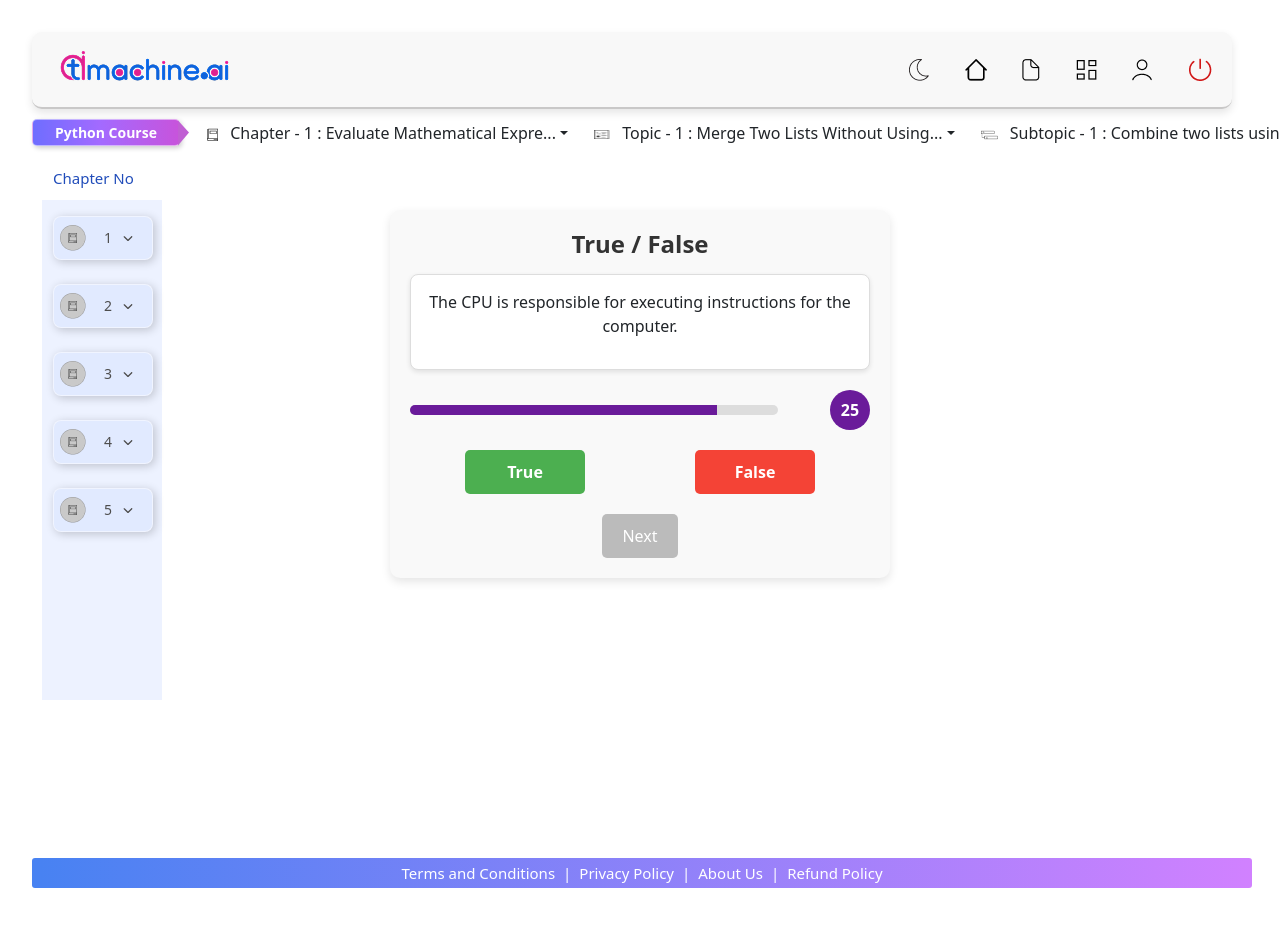
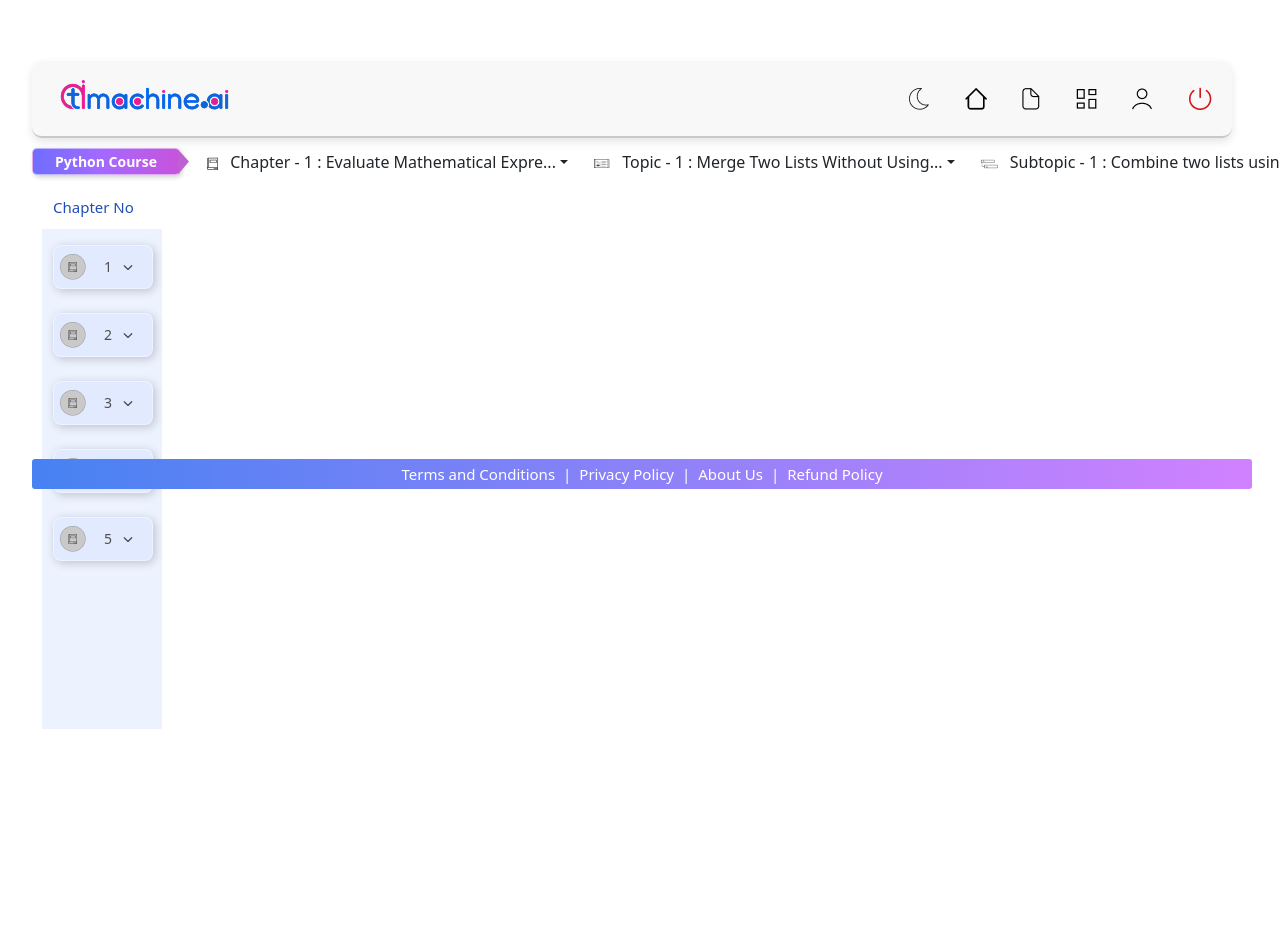
Before and after one commit to Kavya-241113/T-machine, a React (Vite) app: page / in a window 1280 px wide. Shown: the top 926 px of the page. After the commit the page ends 800 px from the top, so only its background shows below. Built offline with nearby package versions, Linux system fonts and the light colour scheme.

Commit message:
today working page

```diff
--- a/src/learning_section/TrueFalse.css
+++ b/src/learning_section/TrueFalse.css
@@ -117,33 +117,45 @@
     justify-content: center;
     align-items: center;
     flex-direction: column;
-    background: #f9f9f9;
+
     padding: 20px;
-    border-radius: 10px;
-    box-shadow: 0px 4px 10px rgba(0, 0, 0, 0.1);
-    max-width: 500px;
+
+    max-width: 100%;
     margin: 30px auto;
     position: relative;
-    top: -500px;
+    top: -520px;
+    left: 130px;
 }
 
 /* Question Section */
 .question-section {
-    text-align: center;
+    text-align: start;
     width: 100%;
+
 }
 
 .true-false-header {
-    font-size: 24px;
-    font-weight: bold;
-    color: #333;
+    font-size: 17px;
+    font-weight: 500;
+    color:#FFFFFF;
+    width: 100px;
+    display: flex;
+    justify-content: center;
+    align-items: center;
+    position: relative;
+    height: 35px;
+    border-radius: 5px;
     margin-bottom: 15px;
+    background: linear-gradient(90deg, #FF6969 0%, #C682FB 100%)
 }
 
 .question-box {
     background: #fff;
+
     padding: 15px;
     border-radius: 8px;
+    width: 90%;
+    height: 300px;
     border: 1px solid #ddd;
     box-shadow: 0px 2px 5px rgba(0, 0, 0, 0.1);
 }
@@ -167,7 +179,13 @@
 
 .progress-fill {
     height: 100%;
-    background: #6a1b9a; /* Purple */
+    background: linear-gradient(90deg,
+    #E65E5E 0%,
+    #D8AA7F 32.4%,
+    #C3D563 54.4%,
+    #99DE64 71.9%
+);
+    /* background: #6a1b9a;  */
     transition: width 0.5s ease-in-out;
 }
 
@@ -175,45 +193,90 @@
     width: 40px;
     height: 40px;
     border-radius: 50%;
-    background: #6a1b9a;
-    color: #fff;
+
+    color: #000000;
     display: flex;
     align-items: center;
     justify-content: center;
     font-weight: bold;
+    position: relative;
+    right: 200px;
+    top: -100px;
 }
+
+
+.timer-circle::before {
+    content: "";
+    position: absolute;
+    top: -6px;
+    left: -6px;
+    right: -6px;
+    bottom: -6px;
+    border-radius: 50%;
+    border: 6.31px solid transparent;
+    background: linear-gradient(180deg,
+
+        #E5C013 13%,
+        #A4E159 27%,
+        #5487A2 45%,
+        #1D81ED 65%,
+        #804785 82%,
+        #E2111E 100%);
+
+    mask: linear-gradient(white 0 0) content-box, linear-gradient(white 0 0);
+    mask-composite: exclude;
+    -webkit-mask: linear-gradient(white 0 0) content-box, linear-gradient(white 0 0);
+    -webkit-mask-composite: xor;
+}
+
+
+
+
+
+
+
 
 /* Answer Buttons */
 .answer-buttons {
-    display: flex;
-    justify-content: space-around;
-    width: 100%;
+display: flex;
+flex-direction: row;
+gap: 10px;
     margin-top: 15px;
+    background: #fff;
+    padding: 15px;
+    border-radius: 8px;
+    width: 90%;
+    height: 120px;
+
+    border: 1px solid #ddd;
+    box-shadow: 0px 2px 5px rgba(0, 0, 0, 0.1);
 }
 
+
 .answer-btn {
-    width: 120px;
-    padding: 10px;
-    font-size: 16px;
-    font-weight: bold;
-    border: none;
+
+
+    height: 30px;
+
+    font-size: 13.38px;
+    font-weight: 500;
+    border: 1px solid #9067EF;
     border-radius: 5px;
     cursor: pointer;
+    color: #A16DCA;
+    background-color: #FFFFFF;
+    display: flex;
+     position: relative;
+     top: 20px;
+    align-items: center;
+    text-align: center;
     transition: 0.3s;
 }
 
-.answer-btn:first-child {
-    background: #4caf50; /* Green for True */
-    color: #fff;
-}
 
-.answer-btn:last-child {
-    background: #f44336; /* Red for False */
-    color: #fff;
-}
 
 .answer-btn.selected {
-    border: 3px solid #222;
+    border: 3px solid #9067EF ;
     opacity: 0.8;
 }
 
--- a/src/learning_section/TrueFalse.jsx
+++ b/src/learning_section/TrueFalse.jsx
@@ -111,11 +111,13 @@ function TrueFalsePage() {
 
 
             {/* True/False Section */}
+            {selectedButton !== null && (
             <div className="">
             <div className="content">
                 <div className="question-section">
+
+                    <div className="question-box">
                     <h2 className="true-false-header">True / False</h2>
-                    <div className="question-box">
                         <p>{currentQuestion.question}</p>
                     </div>
 
@@ -138,6 +140,7 @@ function TrueFalsePage() {
                 </div>
             </div>
             </div>
+            )}
 
             {/* Footer */}
             <div className="footer" style={{ position: 'relative', top: '-250px' }}>
```
